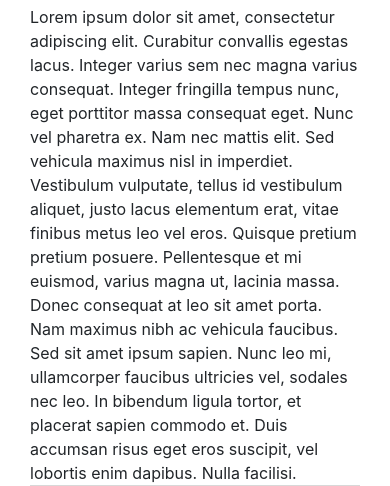
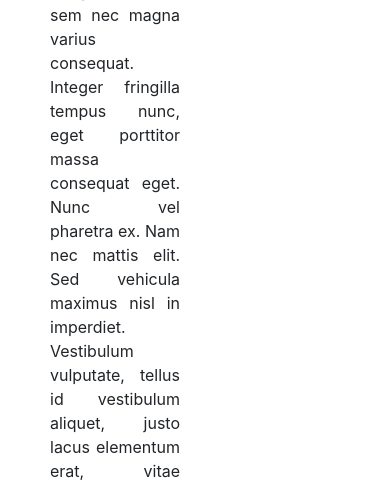
Before and after one commit to JDBOC/Festival-Sens-Interdit, a Symfony app: template templates/user_show/index.html.twig in a window 390 px wide. Shown: the part 403-889 px from the top of the page. Run offline with Twig, Linux system fonts and the light colour scheme; the template is opened without the code that fills it, so the values that code supplies are empty; some libraries are stand-ins or nearby versions.

Commit message:
add css file in assets

```diff
--- a/templates/base.html.twig
+++ b/templates/base.html.twig
@@ -15,8 +15,10 @@
            {{ encore_entry_script_tags('app') }}
         {% endblock %}
 
+        <link rel="stylesheet" href="../assets/userShow.css">
         <script src="https://code.jquery.com/jquery-3.3.1.slim.min.js" integrity="sha384-q8i/X+965DzO0rT7abK41JStQIAqVgRVzpbzo5smXKp4YfRvH+8abtTE1Pi6jizo" crossorigin="anonymous"></script>
         <script src="https://cdnjs.cloudflare.com/ajax/libs/popper.js/1.14.7/umd/popper.min.js" integrity="sha384-UO2eT0CpHqdSJQ6hJty5KVphtPhzWj9WO1clHTMGa3JDZwrnQq4sF86dIHNDz0W1" crossorigin="anonymous"></script>
         <script src="https://stackpath.bootstrapcdn.com/bootstrap/4.3.1/js/bootstrap.min.js" integrity="sha384-JjSmVgyd0p3pXB1rRibZUAYoIIy6OrQ6VrjIEaFf/nJGzIxFDsf4x0xIM+B07jRM" crossorigin="anonymous"></script>
+
     </body>
 </html>
--- a/templates/user_show/index.html.twig
+++ b/templates/user_show/index.html.twig
@@ -5,35 +5,11 @@
 
 {% block body %}
 
-<!-- Style section to put in the good file -->
-<style>
-    #topImg {
-        border-radius: 0;
-    }
-
-    #topImg > img {
-        border-radius: 0;
-    }
-
-    .countryPill {
-        color: white;
-        border: solid;
-        border-color: red;
-        background: red;
-        border-bottom-right-radius: 10px 10px;
-        font-size: 1.2rem;
-        width: 6em;
-        text-align: center;
-    }
-</style>
-
-<!-- End of the style section -->
-
 <!-- Kind of header after the navbar : Main show's photo included title and coutry -->
 <div class="container-fluid p-0">
     <div class="card-img" id="topImg">
         <!-- Main show's photo -->
-        <img src="https://unsplash.it/1500/250/?random" class="card-img" id="topImg" width="100%" height="270" alt="show photo"/>
+        <img src="https://unsplash.it/1500/250/?random" class="card-img" id="topImg" alt="show photo"/>
         <div class="card-img-overlay text-white">
             <!-- Show's TITLE -->
             <h3 class="card-title font-weight-bold">PEER GYNT</h3>
@@ -45,8 +21,8 @@
 
 <!-- A show's card included country, 1/2/3 logo(s), subtitle, description, pdf link, photo or/and video (? optional partner's logos ?) -->
 <div class="container-fluid">
-    <div class="card col-md-6 border-0 mx-auto">
-        <div class="card-body p-0">
+    <div class="card col-md-10 border-0 mx-auto">
+        <div class="card-header p-0">
             <div class="d-flex p-0">
                 <!-- Show's COUNTRY -->
                 <div  class="mr-2">
@@ -63,23 +39,31 @@
                     <img src="https://upload.wikimedia.org/wikipedia/commons/thumb/a/ab/Logo_TV_2015.png/280px-Logo_TV_2015.png" alt="logo3" height="40rem" width="40rem">
                 </div>
             </div>
-
+        </div>
+        <div class="card-body">
             <!-- Show's SUBTITLE -->
             <div class="card-title pt-4">
                 <h4 class="card-subtitle mb-2 text-muted">Ceci est l'histoire d'un rêve brisé.</h4>
             </div>
-            <!-- Show's DESCRIPTION -->
-            <div>
-                <p class="card-text">Lorem ipsum dolor sit amet, consectetur adipiscing elit. Curabitur convallis egestas lacus. Integer varius sem nec magna varius consequat. Integer fringilla tempus nunc, eget porttitor massa consequat eget. Nunc vel pharetra ex. Nam nec mattis elit. Sed vehicula maximus nisl in imperdiet. Vestibulum vulputate, tellus id vestibulum aliquet, justo lacus elementum erat, vitae finibus metus leo vel eros. Quisque pretium pretium posuere. Pellentesque et mi euismod, varius magna ut, lacinia massa. Donec consequat at leo sit amet porta. Nam maximus nibh ac vehicula faucibus. Sed sit amet ipsum sapien. Nunc leo mi, ullamcorper faucibus ultricies vel, sodales nec leo. In bibendum ligula tortor, et placerat sapien commodo et. Duis accumsan risus eget eros suscipit, vel lobortis enim dapibus. Nulla facilisi.</p>
-            </div>
-            <!-- Show's PDF LINK -->
-            <div class="card-footer">
-            <a href="#" class="card-link">lien pdf</a>
+
+            <div class="container p-0">
+                <div class="row">
+                    <!-- Show's DESCRIPTION -->
+                    <div class="col">
+                        <p class="card-text text-justify">Lorem ipsum dolor sit amet, consectetur adipiscing elit. Curabitur convallis egestas lacus. Integer varius sem nec magna varius consequat. Integer fringilla tempus nunc, eget porttitor massa consequat eget. Nunc vel pharetra ex. Nam nec mattis elit. Sed vehicula maximus nisl in imperdiet. Vestibulum vulputate, tellus id vestibulum aliquet, justo lacus elementum erat, vitae finibus metus leo vel eros. Quisque pretium pretium posuere. Pellentesque et mi euismod, varius magna ut, lacinia massa. Donec consequat at leo sit amet porta. Nam maximus nibh ac vehicula faucibus. Sed sit amet ipsum sapien. Nunc leo mi, ullamcorper faucibus ultricies vel, sodales nec leo. In bibendum ligula tortor, et placerat sapien commodo et. Duis accumsan risus eget eros suscipit, vel lobortis enim dapibus. Nulla facilisi.</p>
+                    </div>
+                    <div class="col">
+                        <!-- Show's PHOTO or/and VIDEO -->
+                        <div class="card-img float-right h-5em" id="topImg">
+                            <img src="https://unsplash.it/250/250/?random" class="card-img" alt="show photo"/>
+                        </div>
+                    </div>
+                </div>
             </div>
         </div>
-        <!-- Show's PHOTO or/and VIDEO -->
-        <div class="card-img" id="topImg">
-            <img src="https://unsplash.it/250/250/?random" class="card-img" alt="show photo"/>
+        <div class="card-footer border-0">
+            <!-- Show's PDF LINK -->
+            <a href="#" class="card-link">lien pdf</a>
         </div>
     </div>
 </div>
```
Also changed, not shown: assets/userShow.css (added).
